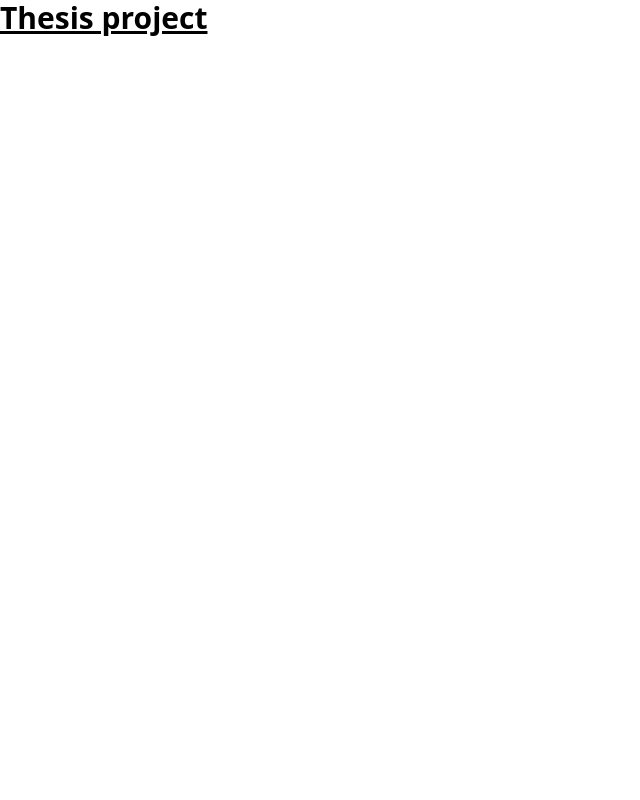
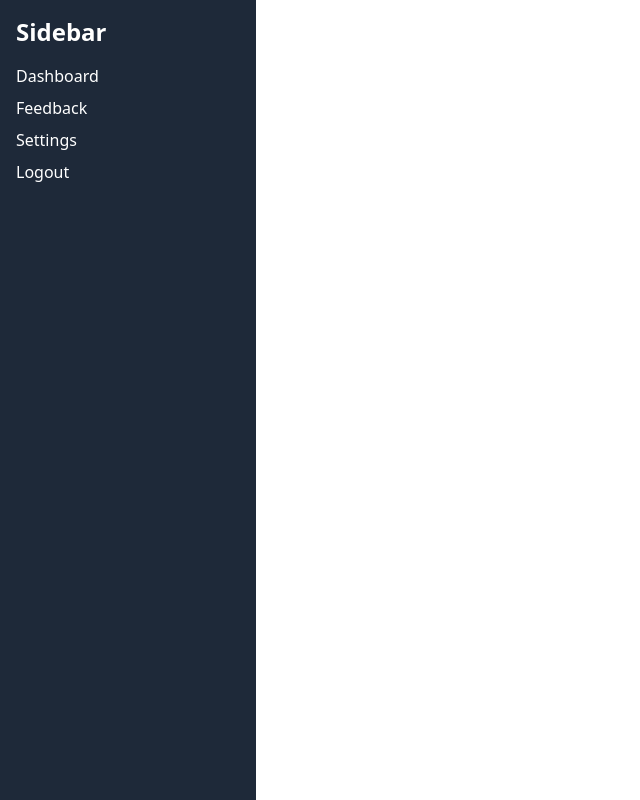
Before and after one commit to Friedrhys25/talk2kap, a React (Vite) app: page / in a window 1280 px wide. Shown: the whole page, without its empty margins (0-640 px from the left). Built offline with nearby package versions, Linux system fonts and the light colour scheme.

Commit message:
Nothing major

```diff
--- a/src/App.jsx
+++ b/src/App.jsx
@@ -2,16 +2,16 @@ import { useState } from 'react'
 import reactLogo from './assets/react.svg'
 import viteLogo from '/vite.svg'
 import './App.css'
+import Sidebar from './Components/Sidebar'
+import Purok from './Components/Purok'
 
 function App() {
   const [count, setCount] = useState(0)
 
   return (
-    <>
-      <h1 className='text-3xl font-bold underline'>
-        Thesis project
-      </h1>
-    </>
+    <div className='flex min-h-screen p'>
+      <Sidebar />
+    </div>
   )
 }
 
--- /dev/null
+++ b/src/Components/Purok.jsx
@@ -0,0 +1,11 @@
+import React from 'react'
+
+const Purok = () => {
+  return (
+    <div className='p-4'>
+        <h1 className='text-3xl font-bold'>Purok Component</h1>
+    </div>
+  )
+}
+
+export default Purok
--- /dev/null
+++ b/src/Components/Sidebar.jsx
@@ -0,0 +1,19 @@
+import React from 'react'
+
+const Sidebar = () => {
+  return (
+    <div className='w-64 h-screen bg-gray-800 text-white p-4'>
+        <h2 className='text-2xl font-bold mb-4'>Sidebar</h2>
+        <ul>
+            <li className='mb-2'><a href="#" className='hover:underline'>Dashboard</a></li>
+            <li className='mb-2'><a href="#" className='hover:underline'>Feedback</a></li>
+            <li className='mb-2'><a href="#" className='hover:underline'>Settings</a></li>
+            <li className='mb-2'><a href="#" className='hover:underline'>Logout</a></li>
+        </ul>
+
+
+    </div>
+  )
+}
+
+export default Sidebar
```
Also changed, not shown: src/Components/Analytics.jsx (added).
